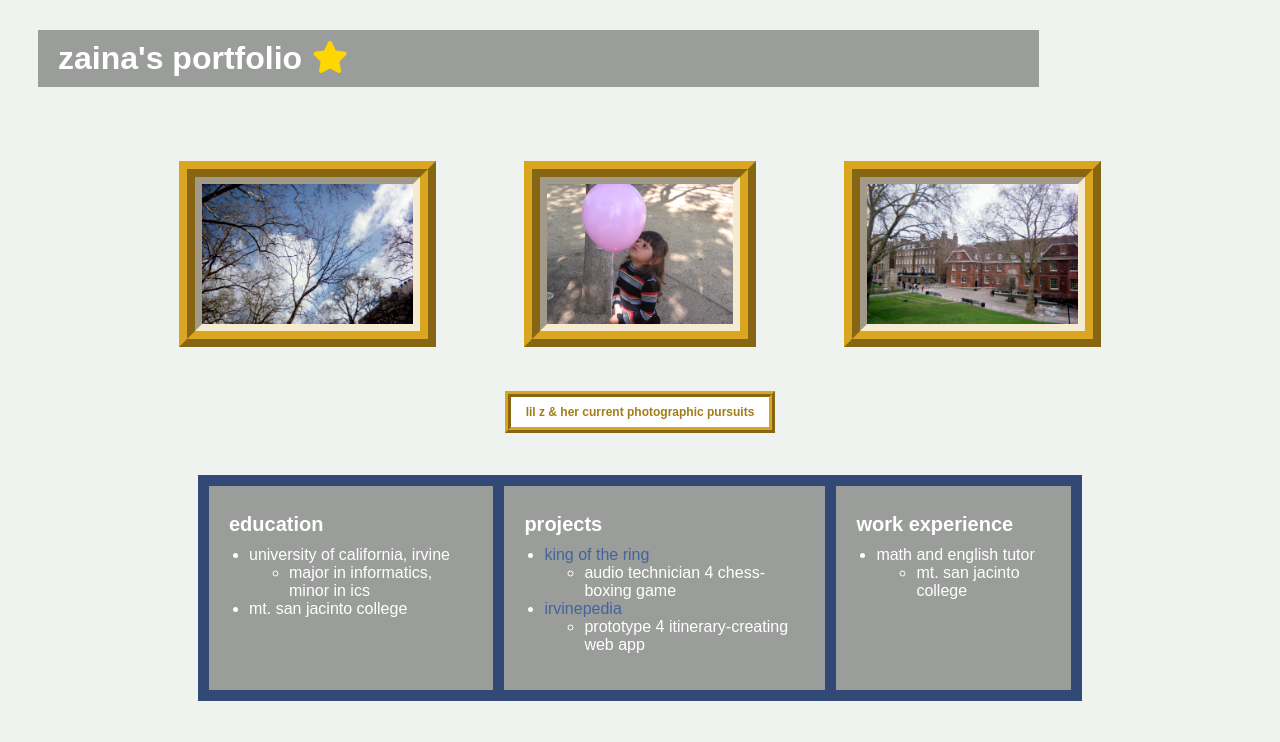
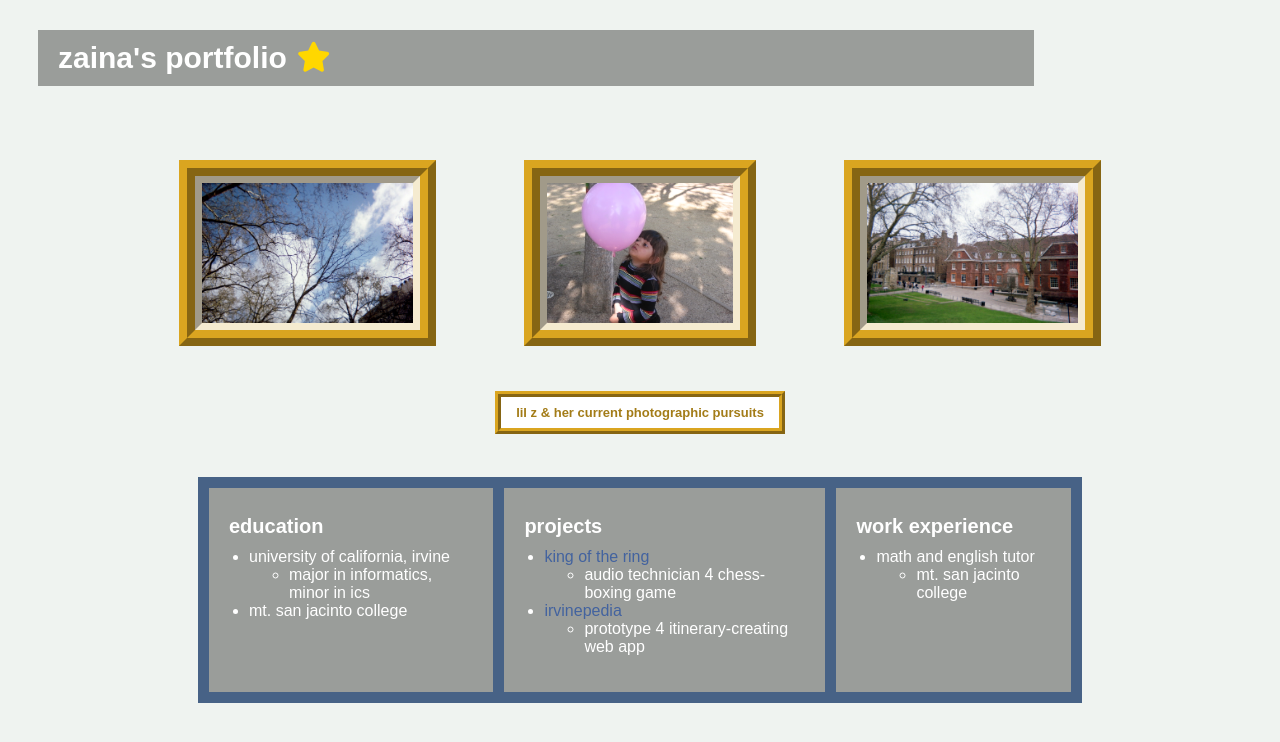
Before and after one commit to zainaazim/zainaazim.github.io, a plain HTML site: page index.html in a window 1280 px wide. Drawn offline with Linux system fonts and the light colour scheme.

Commit message:
minor changes to heading

```diff
--- a/style.css
+++ b/style.css
@@ -1,14 +1,15 @@
 h1{
     font-family: sans-serif;
+    font-size: 30px;
     background-color: #9a9d9a;
     color: white;
     padding-left: 20px;
-    padding-top: 10px;
-    padding-bottom: 10px;
+    padding-top: 11px;
+    padding-bottom: 11px;
     margin-top: 30px;
     margin-bottom: 30px;
     margin-left: 30px;
-    margin-right: 233px;
+    margin-right: 238px;
     overflow: auto
 }
 
@@ -22,7 +23,7 @@ h2{
 
 p{
     font-family: sans-serif;
-    font-size: 12px;
+    font-size: 13px;
     font-weight: 600;
     /*color: #8f918f;*/
     /*color:#9a9d9a;*/
@@ -79,7 +80,10 @@ div{
     border-style: solid;
     border-width: 11px;
     margin: 0px -10px;
-    border-color:#324875;
+    border-color:#476286;
+    /*outline-style: ridge;
+    outline-color: rgb(67, 99, 159);
+    outline-width: 5px;*/
 
 
 }
```
